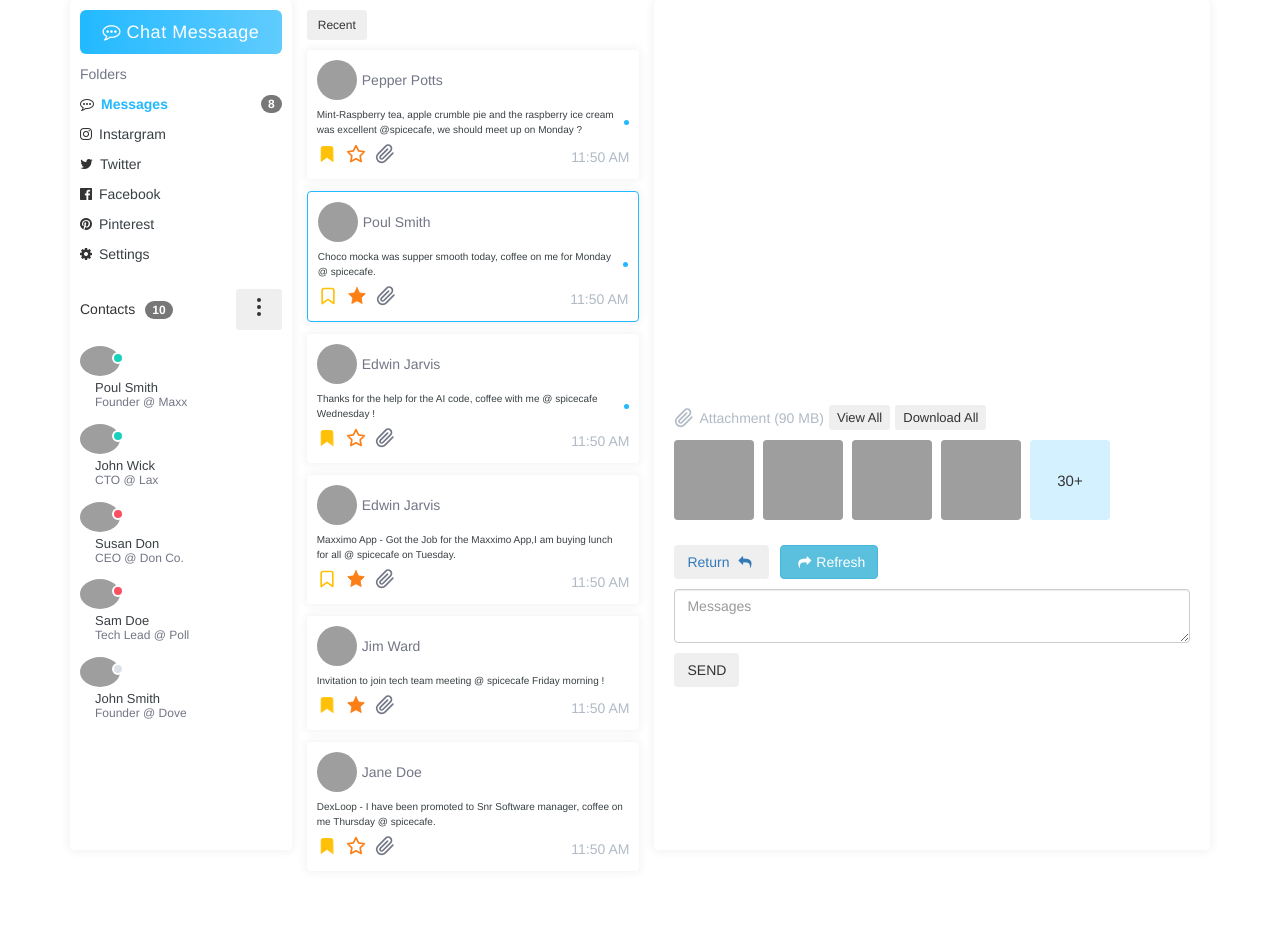
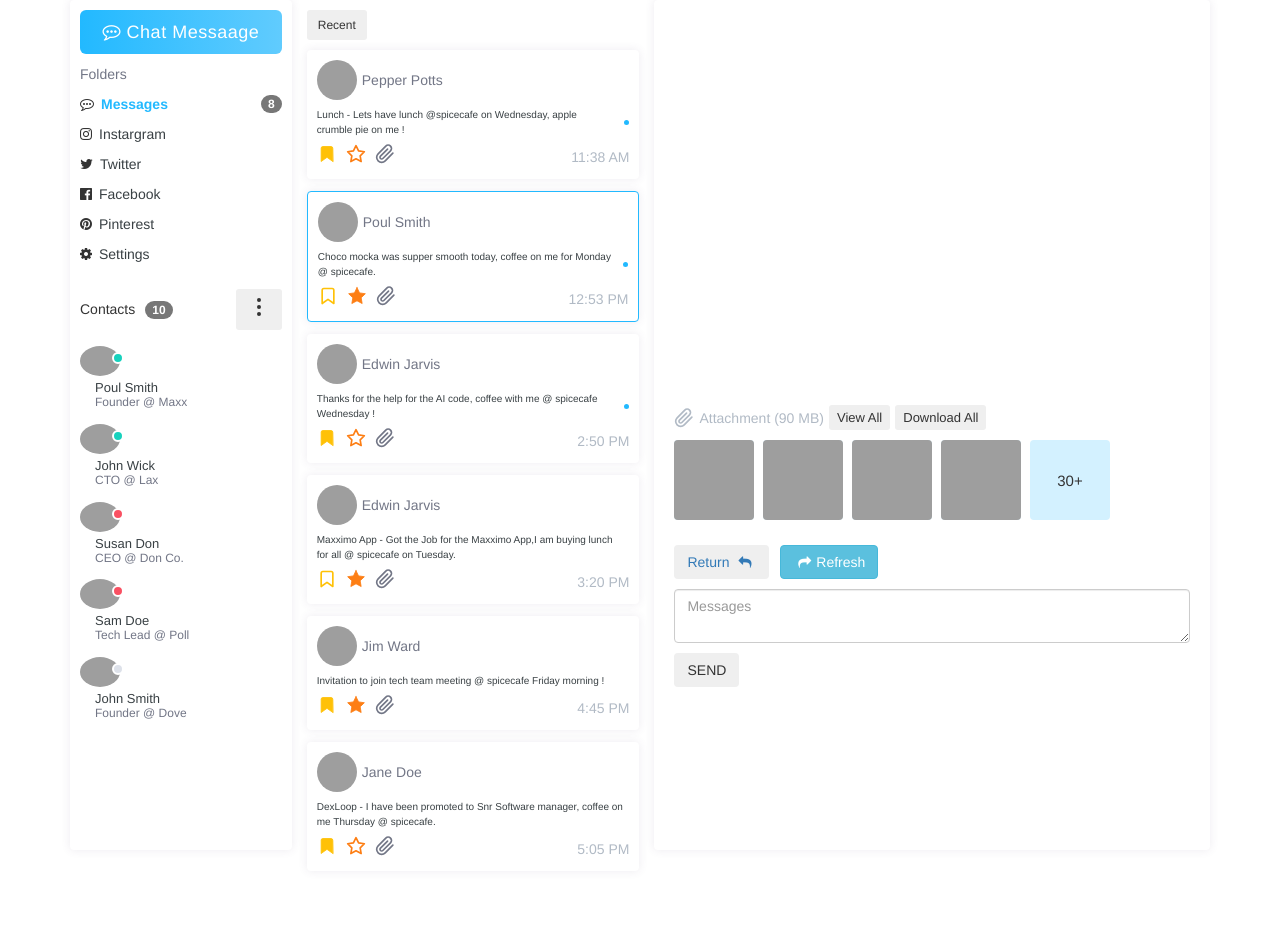
Before and after one commit to Peristratus/cafe-flask-app, a Flask app: page /chatapp in a window 1280 px wide. Shown: the top 943 px of the page. Run offline with Flask 2, Linux system fonts and the light colour scheme; the visitor is signed in with stand-in values (Sample User, id 1); some libraries are stand-ins or nearby versions; grey boxes are pictures that could not be loaded.

Commit message:
changed the time on each card element

```diff
--- a/templates/chatapp.html
+++ b/templates/chatapp.html
@@ -230,8 +230,8 @@
                                             <img src="https://bootdey.com/img/Content/avatar/avatar6.png" alt="Profile Picture" />
                                             <a href="#" class="recipient-name">Pepper Potts</a>
                                         </div>
-                                        <a href="#" class="email-subject">Mint-Raspberry tea, apple crumble pie and the raspberry
-                                            ice cream was excellent @spicecafe, we should meet up on Monday ?<i class="unread">&nbsp;</i></a>
+                                        <a href="#" class="email-subject"> Lunch - Lets have lunch @spicecafe on Wednesday, apple crumble
+                                         pie on me !<i class="unread">&nbsp;</i></a>
                                         <div class="email-footer">
                                             <div class="email-action">
                                                 <a href="#" class="important">
@@ -262,7 +262,7 @@
                                                     </svg>
                                                 </a>
                                             </div>
-                                            <span class="email-time">11:50 AM</span>
+                                            <span class="email-time">11:38 AM</span>
                                         </div>
                                     </li>
                                     <li class="email-list-item active">
@@ -303,7 +303,7 @@
                                                     </svg>
                                                 </a>
                                             </div>
-                                            <span class="email-time">11:50 AM</span>
+                                            <span class="email-time">12:53 PM</span>
                                         </div>
                                     </li>
                                     <li class="email-list-item">
@@ -343,7 +343,7 @@
                                                     </svg>
                                                 </a>
                                             </div>
-                                            <span class="email-time">11:50 AM</span>
+                                            <span class="email-time"> 2:50 PM</span>
                                         </div>
                                     </li>
                                     <li class="email-list-item">
@@ -384,7 +384,7 @@
                                                     </svg>
                                                 </a>
                                             </div>
-                                            <span class="email-time">11:50 AM</span>
+                                            <span class="email-time">3:20 PM</span>
                                         </div>
                                     </li>
                                     <li class="email-list-item">
@@ -425,7 +425,7 @@
                                                     </svg>
                                                 </a>
                                             </div>
-                                            <span class="email-time">11:50 AM</span>
+                                            <span class="email-time">4:45 PM</span>
                                         </div>
                                     </li>
                                     <li class="email-list-item">
@@ -464,7 +464,7 @@
                                                     </svg>
                                                 </a>
                                             </div>
-                                            <span class="email-time">11:50 AM</span>
+                                            <span class="email-time">5:05 PM</span>
                                         </div>
                                     </li>
                                 </ul>
@@ -540,9 +540,10 @@
                         </div>
                     </div>
                 </div>
-                <div>
-                </div>
-        </div>
+             <div>
+         </div>
+
+    </div>
 
 	    <script>
             let textbox = document.getElementById("message")
```
Also changed, not shown: 1 other file.
